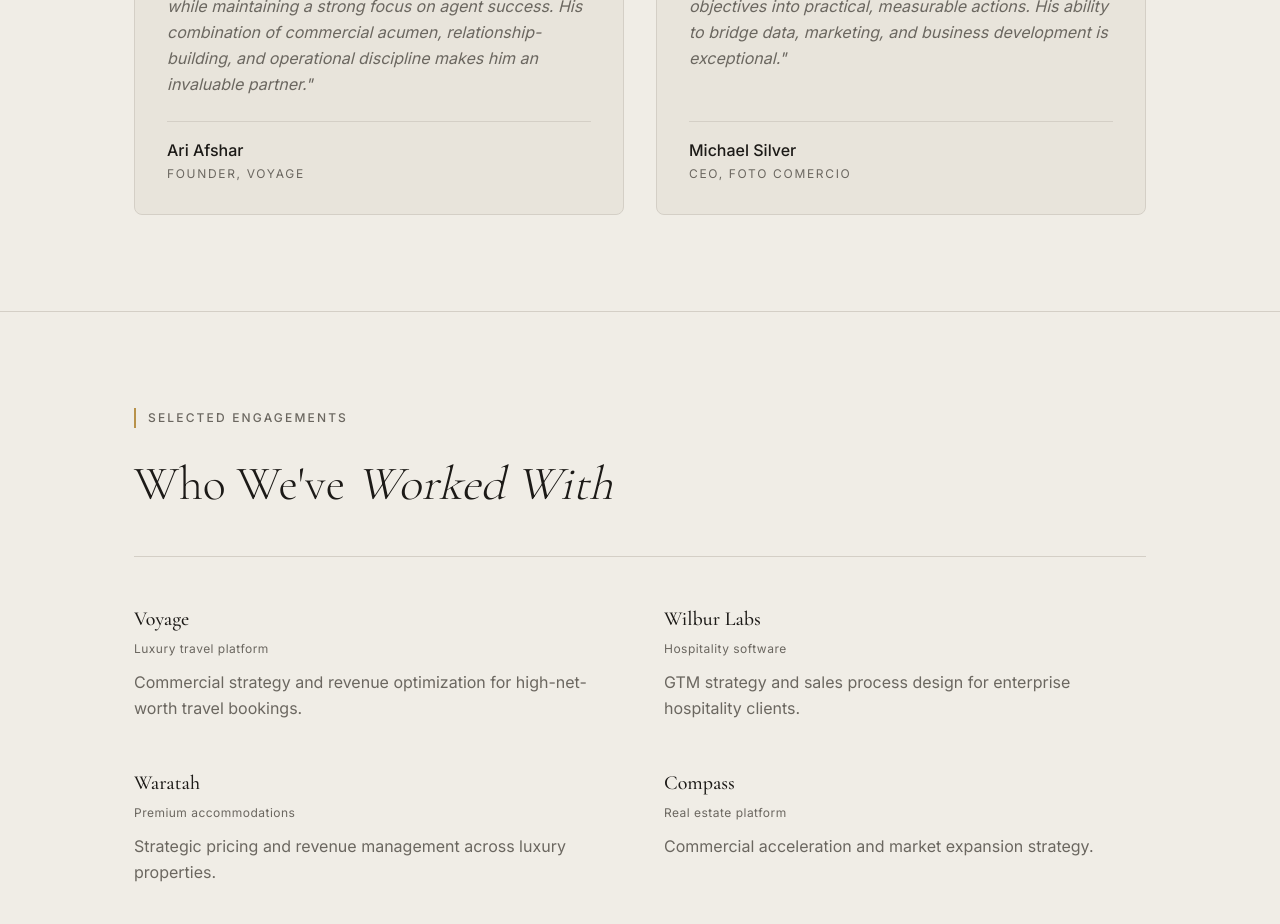
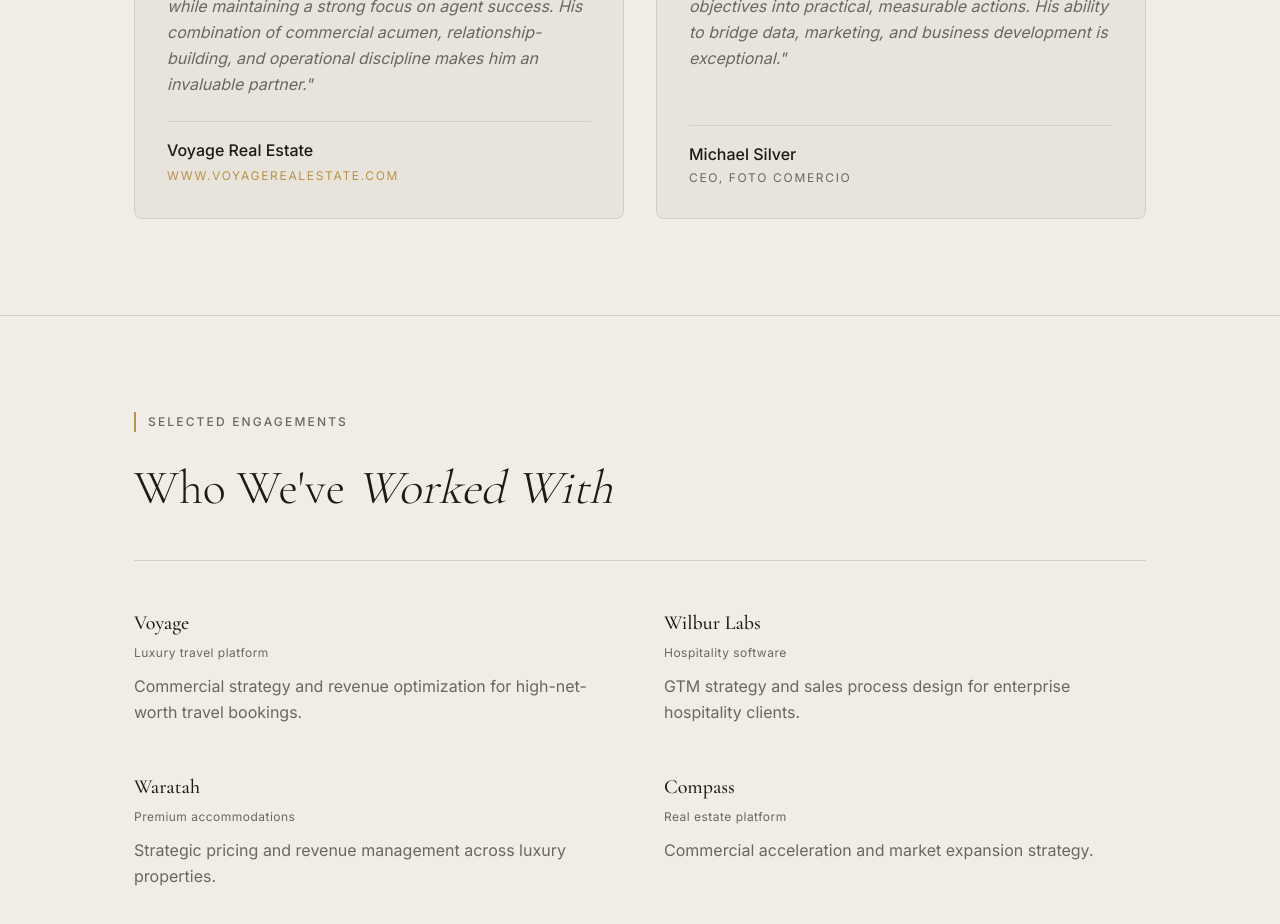
Before and after one commit to letsnavigatebmw/aperture-hospitality, a Next.js app: page / in a window 1280 px wide. Shown: the part 2960-3884 px from the top of the page. Built offline with nearby package versions, Linux system fonts and the light colour scheme.

Commit message:
Update testimonial: Change to 'Voyage Real Estate' with website link

```diff
--- a/components/Testimonials.tsx
+++ b/components/Testimonials.tsx
@@ -2,8 +2,9 @@ export default function Testimonials() {
   const testimonials = [
     {
       quote: 'Brandon has a unique ability to connect strategy with execution. During our growth initiatives, he consistently identified opportunities others missed, built alignment across teams, and helped us accelerate expansion while maintaining a strong focus on agent success. His combination of commercial acumen, relationship-building, and operational discipline makes him an invaluable partner.',
-      author: 'Ari Afshar',
-      title: 'Founder, Voyage',
+      author: 'Voyage Real Estate',
+      title: 'www.voyagerealestate.com',
+      link: 'https://www.voyagerealestate.com',
     },
     {
       quote: 'Working with Brandon felt like having a true strategic partner rather than an outside advisor. He quickly understood our business, challenged our assumptions in the right ways, and helped translate complex growth objectives into practical, measurable actions. His ability to bridge data, marketing, and business development is exceptional.',
@@ -44,9 +45,15 @@ export default function Testimonials() {
                   <p className="font-medium text-ink">
                     {testimonial.author}
                   </p>
-                  <p className="text-xs tracking-wide uppercase text-muted">
-                    {testimonial.title}
-                  </p>
+                  {testimonial.link ? (
+                    <a href={testimonial.link} target="_blank" rel="noopener noreferrer" className="text-xs tracking-wide uppercase text-brass hover:text-brass-dim transition-colors inline-block">
+                      {testimonial.title}
+                    </a>
+                  ) : (
+                    <p className="text-xs tracking-wide uppercase text-muted">
+                      {testimonial.title}
+                    </p>
+                  )}
                 </div>
               </div>
             ))}
```
